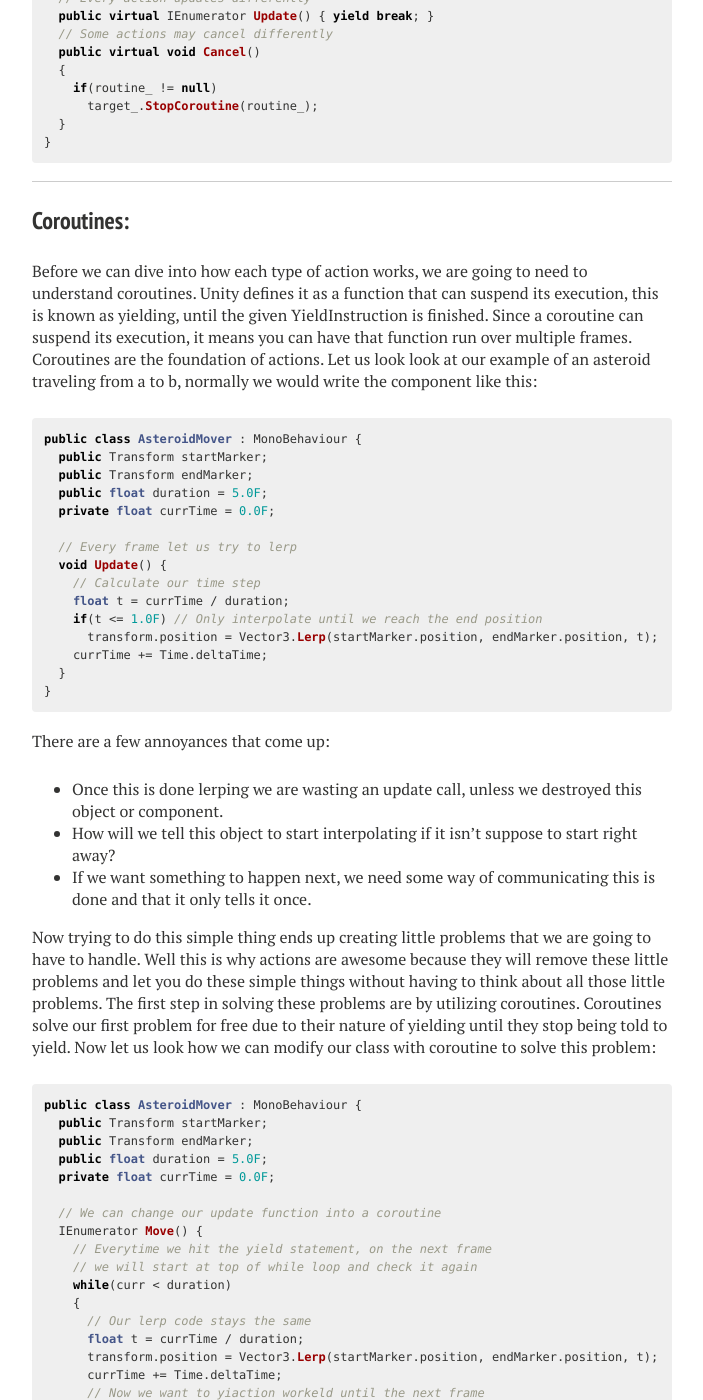
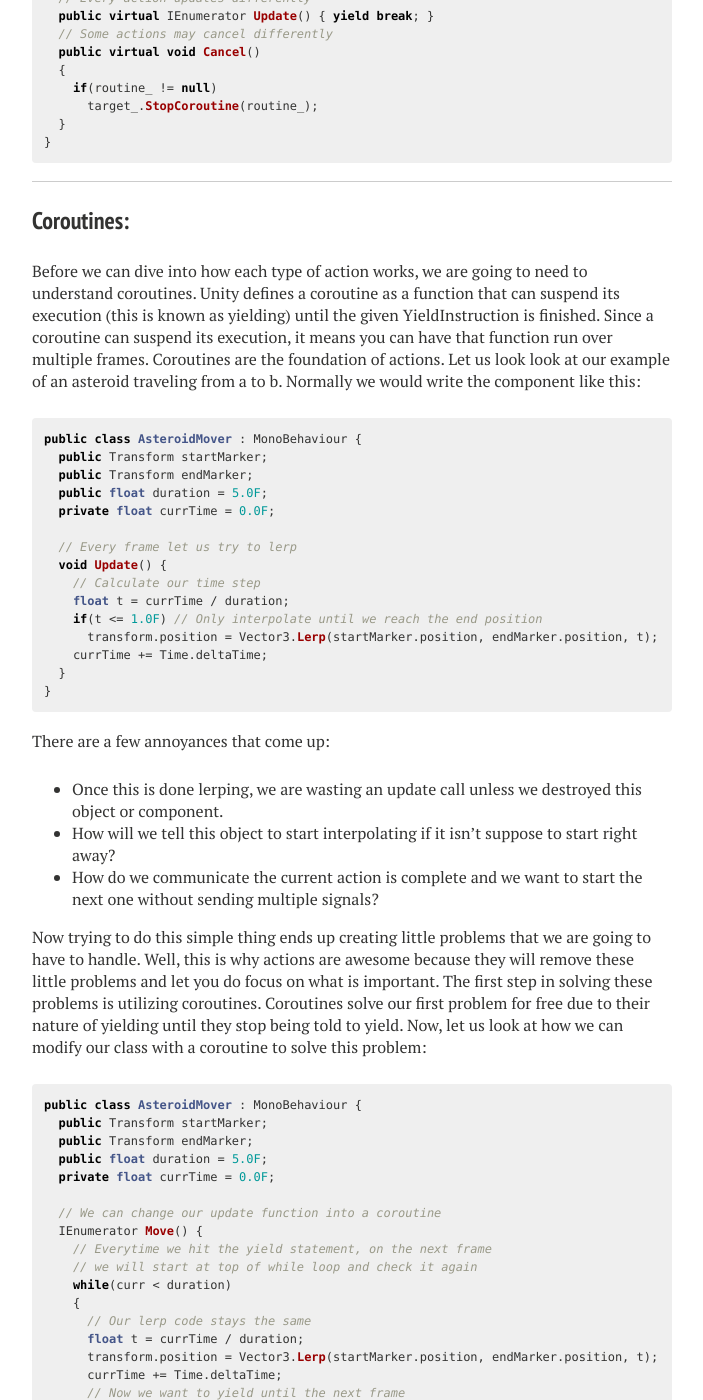
Before and after one commit to joshualouderback/joshualouderback.github.io, a Jekyll site: the page built from _posts/2016-01-30-ActionFoundation.md, in a window 1280 px wide and 1400 px high, scrolled down 1632 px. Shown: the whole window, without its empty margins (288-991 px from the left). Built offline with Jekyll 4.4.1, drawn with Linux system fonts in a browser that asks for light colours; nearby versions of some CDN libraries; some of the changed text lies outside the part shown.

Commit message:
Fixing typos, header problems, and grammatical errors.

```diff
--- a/_posts/2016-01-30-ActionFoundation.md
+++ b/_posts/2016-01-30-ActionFoundation.md
@@ -11,7 +11,7 @@ comments: true
 
 ### What are _Actions_? ###
 
-An action can be thought of as an objective. For example say you want to move an asteroid from a to b, that simply is an action. What if that position b is the player's ship and we want to warn the players a "Warning Dialogue"? Now say we want the lights in the room the player is in to fade to black and once the room goes dark follow it with flashing red lights and alarm sounds. All of these things can simply be represented with actions to make scripting events like these simplier and faster than ever before. And I am going to show you how, so remember this scripted event because I will be referencing it throughout.
+An action can be thought of as an objective. For example, say you want to move an asteroid from a to b, that simply is an action. What if that position b is the player's ship and we want to warn the players with a "Warning Dialogue"? Now, say we want the lights in the room the player is in to fade to black, and once the room goes dark follow it with flashing red lights and alarm sounds. All of these things can simply be represented with actions to make scripting events simpler and faster than ever before. And I am going to show you how, so remember this scripted event because I will be referencing it throughout.
 
 >
 
@@ -21,19 +21,19 @@ _*Note\: that this entire article is based on using C# and Unity 5, but the same
 
 ### Base Action ###
 
-An action is too generic to describe, but all actions will have a lot of the same under the hood. These are things like\:
+An action is too generic to describe, but all actions will have a lot of the same foundation under the hood. These are things like\:
 
-* Update-able, but they will most likely update differently.
+* Update-able, but each action will update differently.
 * Can be paused and resumed.
 * Or they can even be outright canceled.
 * They manage themselves, so they need to keep track of themselves.
 * Actions are hierarchical, so they look to their parents for info.
 
-So in that case we need an abstract class that our all our different actions can build from. I also wanted to give you some context to what an action is comprised of, since everything builds from here on out.
+So in that case, we need an abstract class that our all our different actions can build from. I also wanted to give you some context as to what an action is comprised of, since everything builds on this from here on out.
 
 >
 
-_*Note\: The code blocks are formmated to condense minor sections and reduce page length._
+_*Note\: The code blocks are formatted to condense minor sections and reduce page length._
 
 {% highlight c# %}
 public abstract class Action
@@ -91,7 +91,7 @@ public abstract class Action
 
 ### Coroutines\: ###
 
-Before we can dive into how each type of action works, we are going to need to understand coroutines. Unity defines it as a function that can suspend its execution, this is known as yielding, until the given YieldInstruction is finished. Since a coroutine can suspend its execution, it means you can have that function run over multiple frames. Coroutines are the foundation of actions. Let us look look at our example of an asteroid traveling from a to b, normally we would write the component like this:
+Before we can dive into how each type of action works, we are going to need to understand coroutines. Unity defines a coroutine as a function that can suspend its execution (this is known as yielding) until the given YieldInstruction is finished. Since a coroutine can suspend its execution, it means you can have that function run over multiple frames. Coroutines are the foundation of actions. Let us look look at our example of an asteroid traveling from a to b. Normally we would write the component like this:
 
 {% highlight c# %}
 public class AsteroidMover : MonoBehaviour {
@@ -113,12 +113,11 @@ public class AsteroidMover : MonoBehaviour {
 
 There are a few annoyances that come up\:
 
-* Once this is done lerping we are wasting an update call, unless we destroyed this object or component.
+* Once this is done lerping, we are wasting an update call unless we destroyed this object or component.
 * How will we tell this object to start interpolating if it isn't suppose to start right away?
-* If we want something to happen next, we need some way of communicating this is done and that it only tells it once.
+* How do we communicate the current action is complete and we want to start the next one without sending multiple signals?
 
-Now trying to do this simple thing ends up creating little problems that we are going to have to handle. Well this is why actions are awesome because they will remove these little problems and let you do these simple things without having to think about all those little problems. The first step in solving these problems are by utilizing coroutines. Coroutines solve our first problem for free due to their nature of yielding until they stop being told to yield. Now let us look how we can modify our class with coroutine to solve this problem:
-
+Now trying to do this simple thing ends up creating little problems that we are going to have to handle. Well, this is why actions are awesome because they will remove these little problems and let you do focus on what is important. The first step in solving these problems is utilizing coroutines. Coroutines solve our first problem for free due to their nature of yielding until they stop being told to yield. Now, let us look at how we can modify our class with a coroutine to solve this problem:
 
 {% highlight c# %}
 public class AsteroidMover : MonoBehaviour {
@@ -137,7 +136,7 @@ public class AsteroidMover : MonoBehaviour {
       float t = currTime / duration;
       transform.position = Vector3.Lerp(startMarker.position, endMarker.position, t);
       currTime += Time.deltaTime;
-      // Now we want to yiaction workeld until the next frame
+      // Now we want to yield until the next frame
       yield return null;
     }
     // Once we pass the while loop, this function won't be called anymore
@@ -145,7 +144,7 @@ public class AsteroidMover : MonoBehaviour {
 }
 {% endhighlight %}
 
-Look at that! We barely had to rewrite our code to fix that problem. Now the only major roadblock left is how do we tell this coroutine to start and how do we tell the following action to start after this one? If you think about our problem all we are trying to do is create an order of actions. We are building a _sequence_!
+Look at that! We barely had to rewrite our code to fix that problem. Now the only major roadblock left is how do we tell this coroutine to start and how do we tell the following action to start after this one? If you think about our problem, all we are trying to do is create an order of actions. We are building a _sequence_!
 
 >
 
```
Also changed, not shown: _posts/2016-01-29-ActionManagement.md (+5 -6 lines), index.md (+1 -1 lines), projects/index.md (+2 -2 lines), 3 other files.
